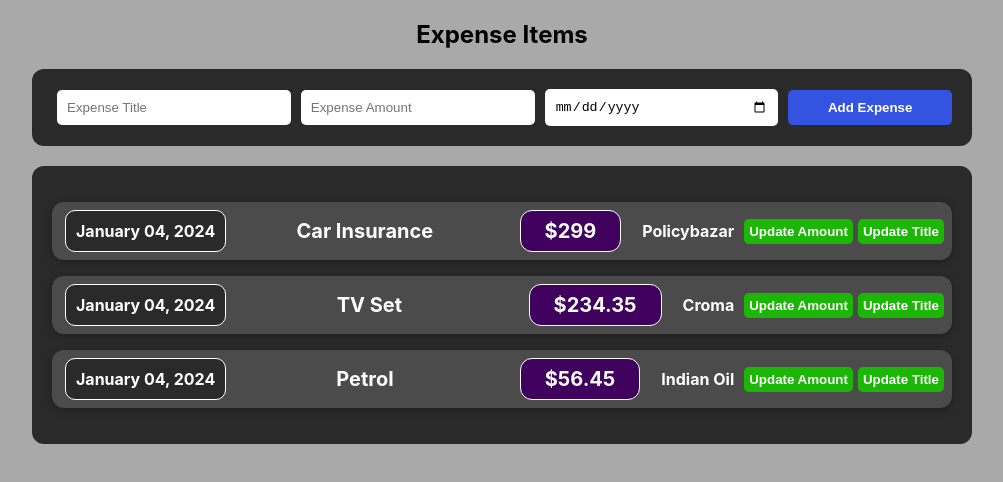
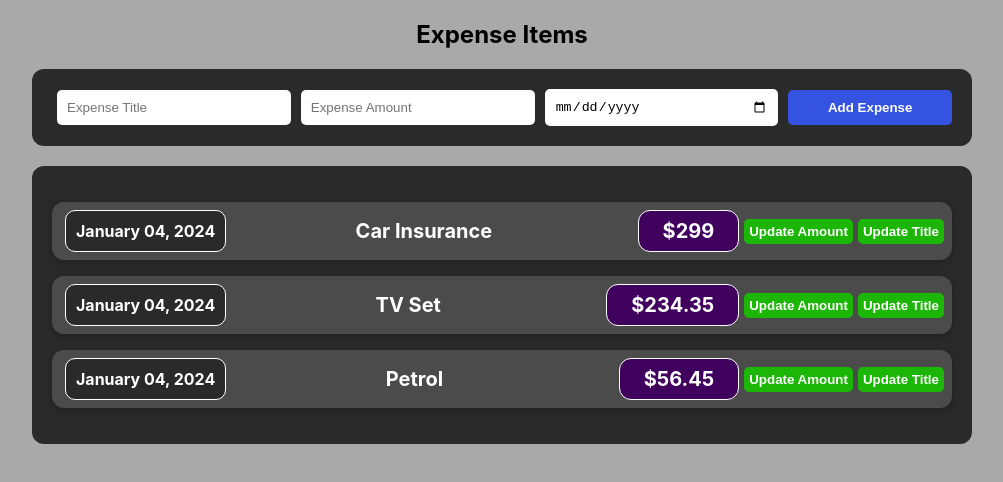
Before and after one commit to saurabhpawar711/Basic-Expense-Tracking-app-with-React, a React (Create React App) app: page / in a window 1280 px wide. Shown: the top 482 px of the page, without its empty margins (138-1141 px from the left). Built offline with nearby package versions, Linux system fonts and the light colour scheme; the HTML template or start-up script is replaced by a standard one.

Commit message:
getting values of form

```diff
--- a/src/components/Expenses/ExpenseDetails.css
+++ b/src/components/Expenses/ExpenseDetails.css
@@ -1,8 +1,3 @@
-.expense-item__location {
-    font-weight: bold;
-    color: #fff;
-    margin: 0 5px;
-}
 
 .expense-item__description {
     display: flex;
--- a/src/components/Expenses/ExpenseDetails.js
+++ b/src/components/Expenses/ExpenseDetails.js
@@ -6,7 +6,6 @@ const ExpenseDetails = (props) => {
     <div className="expense-item__description">
       <h2>{props.title}</h2>
       <div className="expense-item__price">${props.amount}</div>
-      <div className="expense-item__location">{props.location}</div>
     </div>
   );
 };
--- a/src/components/Expenses/ExpenseForm.js
+++ b/src/components/Expenses/ExpenseForm.js
@@ -15,8 +15,20 @@ function ExpenseForm() {
   const changeDate = (e) => {
     setDate(e.target.value);
   };
+  const addExpense = () => {
+    const expenseData = {
+      title,
+      amount,
+      date,
+    };
+
+    setTitle("");
+    setAmount("");
+    setDate("");
+  };
+
   return (
-    <form className="form">
+    <form className="form" onSubmit={addExpense}>
       <input
         type="text"
         value={title}
@@ -38,7 +50,15 @@ function ExpenseForm() {
         className="expenseInput"
         onChange={(e) => changeDate(e)}
       />
-      <button className="expenseBtn">Add Expense</button>
+      <button
+        className="expenseBtn"
+        onClick={(e) => {
+          e.preventDefault();
+          addExpense();
+        }}
+      >
+        Add Expense
+      </button>
     </form>
   );
 }
--- a/src/components/Expenses/ExpenseItem.js
+++ b/src/components/Expenses/ExpenseItem.js
@@ -26,7 +26,6 @@ const ExpenseItem = (props) => {
       <ExpenseDetails
         title={title}
         amount={amount}
-        location={props.location}
       />
       <button className="updateExpenseBtn" onClick={updateExpense}>
         Update Amount
--- a/src/components/Expenses/Expenses.js
+++ b/src/components/Expenses/Expenses.js
@@ -8,17 +8,14 @@ const Expenses = () => {
     {
       title: "Car Insurance",
       amount: 299,
-      location: "Policybazar",
     },
     {
       title: "TV Set",
       amount: 234.35,
-      location: "Croma",
     },
     {
       title: "Petrol",
       amount: 56.45,
-      location: "Indian Oil",
     },
   ];
   return (
@@ -27,7 +24,6 @@ const Expenses = () => {
         <ExpenseItem
           title={expense.title}
           amount={expense.amount}
-          location={expense.location}
         />
       ))}
     </Card>
```
